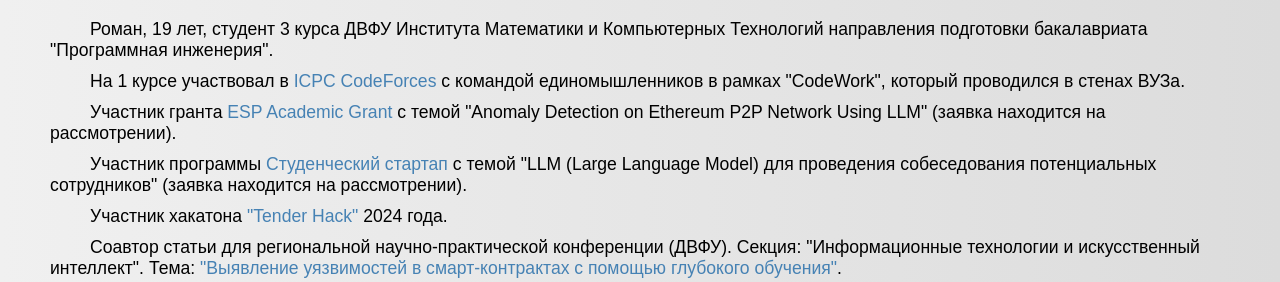
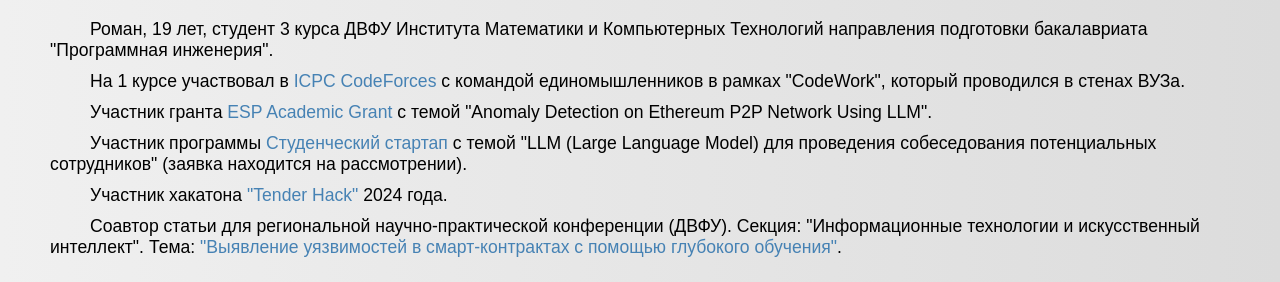
Before and after one commit to srv328/srv328.github.io, a plain HTML site: page index.html in a window 1280 px wide. Shown: the part 494-776 px from the top of the page. Drawn offline with Linux system fonts and the light colour scheme.

Commit message:
Update index.html

```diff
--- a/index.html
+++ b/index.html
@@ -34,7 +34,7 @@
             <h2>О себе</h2>
             <p>Роман, 19 лет, студент 3 курса ДВФУ Института Математики и Компьютерных Технологий направления подготовки бакалавриата "Программная инженерия".</p>
             <p>На 1 курсе участвовал в <a href="https://codeforces.com/gyms?filterContestType=Official+ACM-ICPC+Contest&locale=ru" target="_blank">ICPC CodeForces</a> с командой единомышленников в рамках "CodeWork", который проводился в стенах ВУЗа.</p>
-            <p>Участник гранта <a href="https://esp.ethereum.foundation/academic-grants" target="_blank">ESP Academic Grant</a> с темой "Anomaly Detection on Ethereum P2P Network Using LLM" (заявка находится на рассмотрении).</p>
+            <p>Участник гранта <a href="https://esp.ethereum.foundation/academic-grants" target="_blank">ESP Academic Grant</a> с темой "Anomaly Detection on Ethereum P2P Network Using LLM".</p>
             <p>Участник программы <a href="https://fasie.ru/studstartup/" target="_blank">Студенческий стартап</a> с темой "LLM (Large Language Model) для проведения собеседования потенциальных сотрудников" (заявка находится на рассмотрении).</p>
             <p>Участник хакатона <a href="https://github.com/srv328/tenderhack-2024" target="_blank">"Tender Hack"</a> 2024 года.</p>
             <p>Соавтор статьи для региональной научно-практической конференции (ДВФУ). Секция: "Информационные технологии и искусственный интеллект". Тема: <a href="статья.pdf" target="_blank">"Выявление уязвимостей в смарт-контрактах с помощью глубокого обучения"</a>.</p>
```
